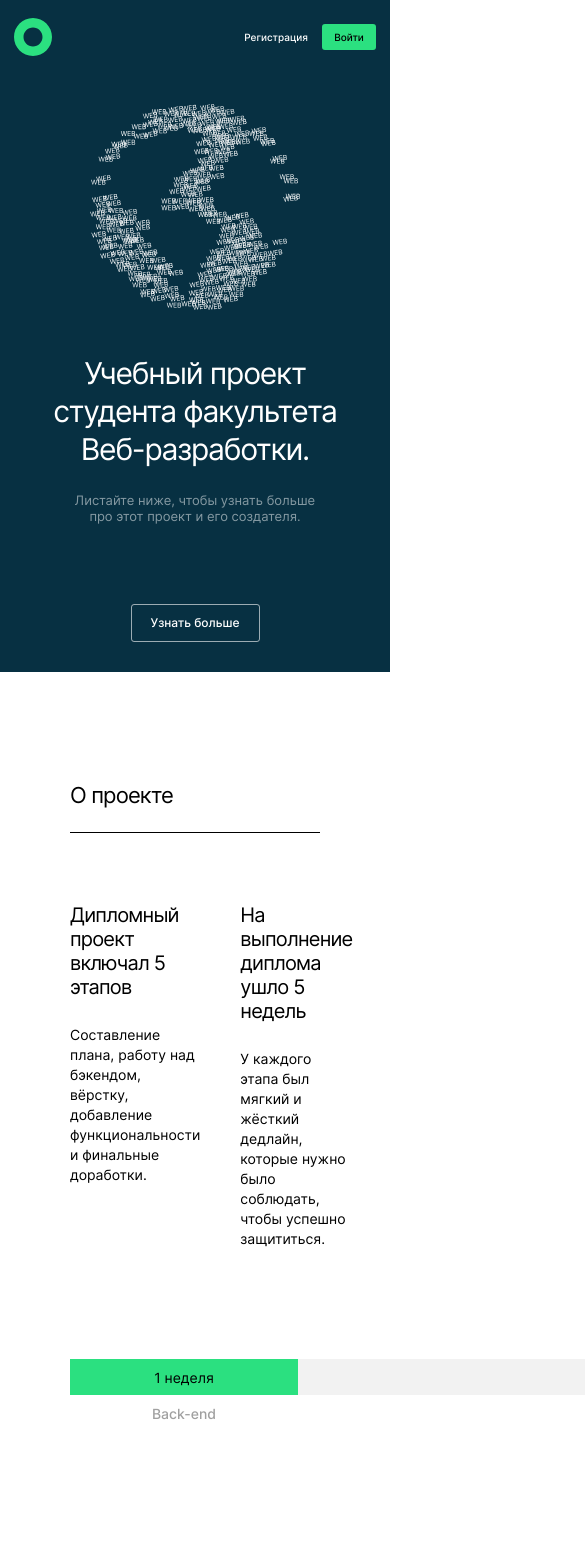
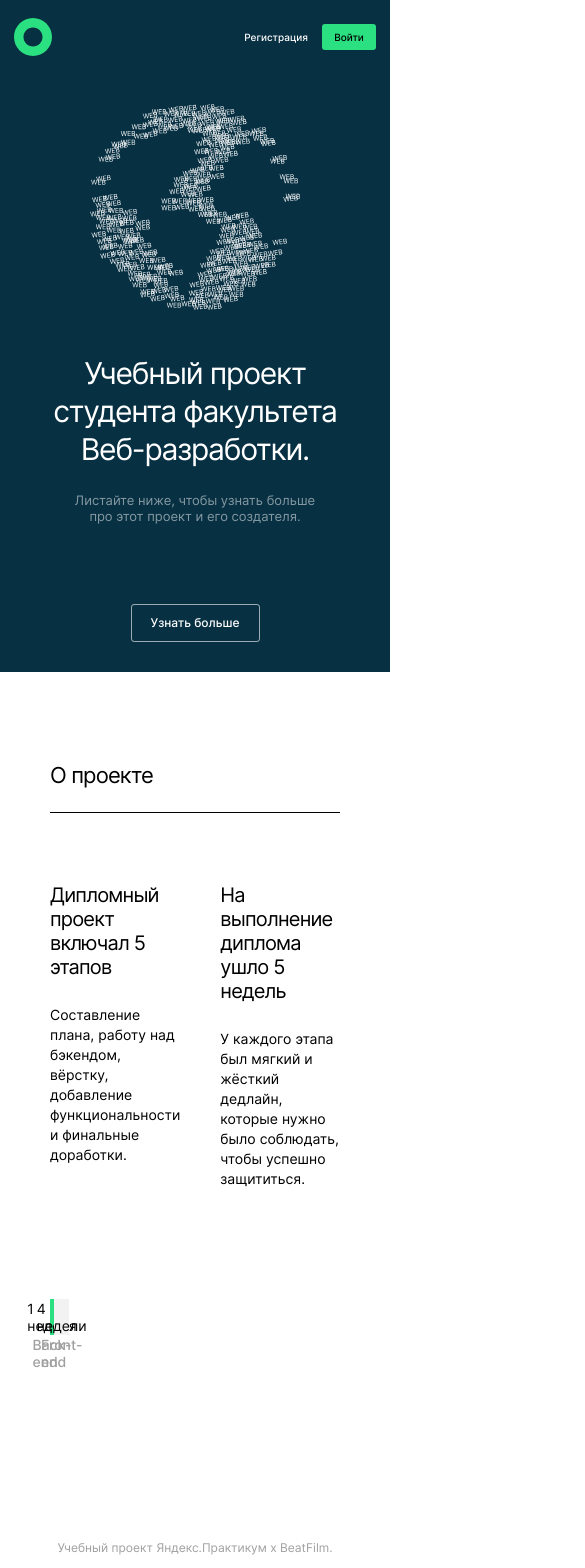
Before and after one commit to cactys/movies-explorer-frontend, a React (Create React App) app: page / in a window 390 px wide. Shown: the top 1568 px of the page, 585 px wide, since content can reach past the window. Built offline with nearby package versions, Linux system fonts and the light colour scheme.

Commit message:
feat: адаптив для AboutProject

```diff
--- a/src/components/AboutProject/AboutProject.css
+++ b/src/components/AboutProject/AboutProject.css
@@ -1,4 +1,5 @@
 .about-project {
+  max-width: 100%;
   padding: 110px 70px;
   display: flex;
   flex-direction: column;
@@ -44,7 +45,7 @@
 .about-project__grid {
   margin: 110px 0 0;
   display: grid;
-  grid-template-columns: repeat(5, 228px);
+  grid-template-columns: repeat(5, 1vw);
   grid-template-rows: repeat(2, 36px);
 }
 
@@ -92,5 +93,8 @@
   grid-column: 2 / 6;
 }
 
-.about-project__grid-item {
+@media screen and (max-width: 768px) {
+  .about-project {
+    padding: 90px 50px;
+  }
 }
```
